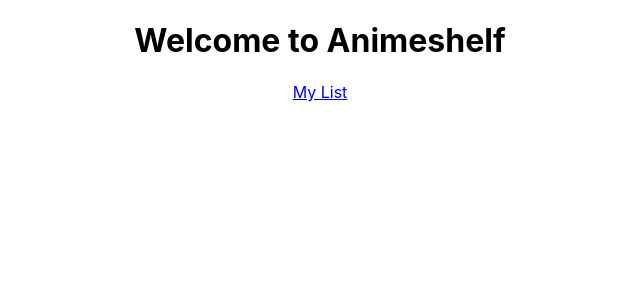
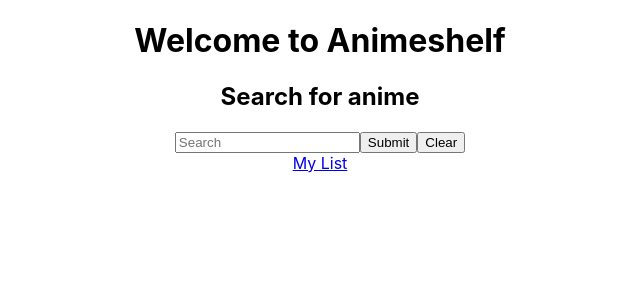
Before and after one commit to Jenushan44/AnimeNetwork, a React (Create React App) app in the folder frontend/: page / in a window 1280 px wide. Shown: the top 300 px of the page, without its empty margins (320-960 px from the left). Built offline with nearby package versions, Linux system fonts and the light colour scheme.

Commit message:
Add search bar with submit and clear functionality

```diff
--- a/frontend/src/App.js
+++ b/frontend/src/App.js
@@ -2,12 +2,13 @@
 import './App.css';
 import React from 'react';
 import { BrowserRouter as Router, Routes, Route, Link } from 'react-router-dom';
-
+import SearchBar from './SearchBar.js'
 
 function Home() {
   return (
     <div className="App">
       <h1>Welcome to Animeshelf</h1>
+      <SearchBar /> { }
       <Link to='/list'>My List</Link>
     </div>
   );
--- /dev/null
+++ b/frontend/src/SearchBar.js
@@ -0,0 +1,32 @@
+import React, { useState } from "react";
+
+function SearchBar() {
+  const [anime, setAnime] = useState("");
+  const [submitted, setSubmitted] = useState("");
+
+  const handleSubmit = (e) => {
+    e.preventDefault();
+    setSubmitted(anime);
+    console.log("Submitted:", anime);
+  };
+
+  return (
+    <form onSubmit={handleSubmit}>
+      <h2>Search for anime</h2>
+      <input
+        placeholder="Search"
+        value={anime}
+        onChange={(e) => setAnime(e.target.value)}
+      />
+
+      <button type="submit">Submit</button>
+      <button type="button" onClick={() => setAnime("")}>
+        Clear
+      </button>
+
+      {submitted && <p>You searched for: {submitted}</p>}
+    </form>
+  );
+}
+
+export default SearchBar;
```
